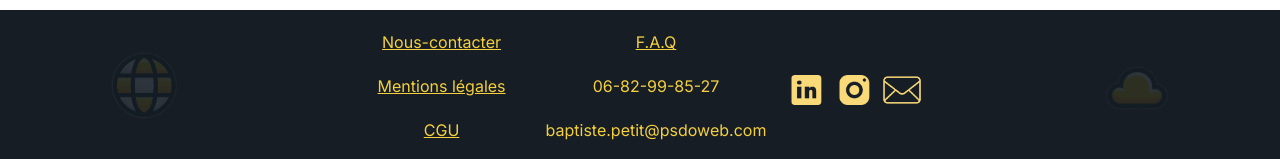
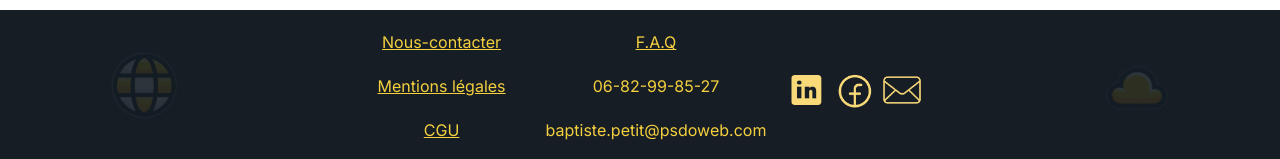
Before and after one commit to PSDOwebtest/PSDOwebtest, a Next.js app: page / in a window 1280 px wide. Shown: the part 2477-2636 px from the top of the page. Built offline with nearby package versions, Linux system fonts and the light colour scheme.

Commit message:
Changed Instagram link to Facebook link

```diff
--- a/src/components/footer/index.tsx
+++ b/src/components/footer/index.tsx
@@ -30,9 +30,9 @@ export default function Footer() {
             </div>
           </div>
           <div className="flex flex-col md:flex-row h-fit gap-5 md:gap-2 md:mt-10">
-            <Link href="https://www.linkedin.com/company/103985488/admin/dashboard/"><Image src="/Images/socialmedia/LinkedIn.png" alt="linkedin_link" width={60} height={60} className="w-5 md:w-10" /></Link>
-            <Link href="#"><Image src="/Images/socialmedia/Instagram.png" alt="instagram_link" width={60} height={60} className="w-5 md:w-10" /></Link>
-            <Link href="mailto:baptiste.petit@psdoweb.com"><Image src="/Images/socialmedia/mail.png" alt="mail_link" width={60} height={60} className="w-5 md:w-10" /></Link>
+            <Link href="https://www.linkedin.com/company/103985488/admin/dashboard/" target={"_blank"}><Image src="/Images/socialmedia/LinkedIn.png" alt="Lien vers le Linkedin" width={60} height={60} className="w-5 md:w-10" /></Link>
+            <Link href="https://www.facebook.com/people/PSDOweb/61561080124705/" target={"_blank"}><Image src="/Images/socialmedia/facebook.png" alt="Lien vers Facebook" width={60} height={60} className="w-5 md:w-10" /></Link>
+            <Link href="mailto:baptiste.petit@psdoweb.com"><Image src="/Images/socialmedia/mail.png" alt="Envoyer nous un mail" width={60} height={60} className="w-5 md:w-10" /></Link>
           </div>
         </div>
         <Image src="/Images/decoration/Icons/2.png" alt="cloud" width={70} height={70} className="opacity-10 hidden md:flex" />
```
Also changed, not shown: public/Images/socialmedia/Instagram.png (deleted), public/Images/socialmedia/facebook.png (added).
